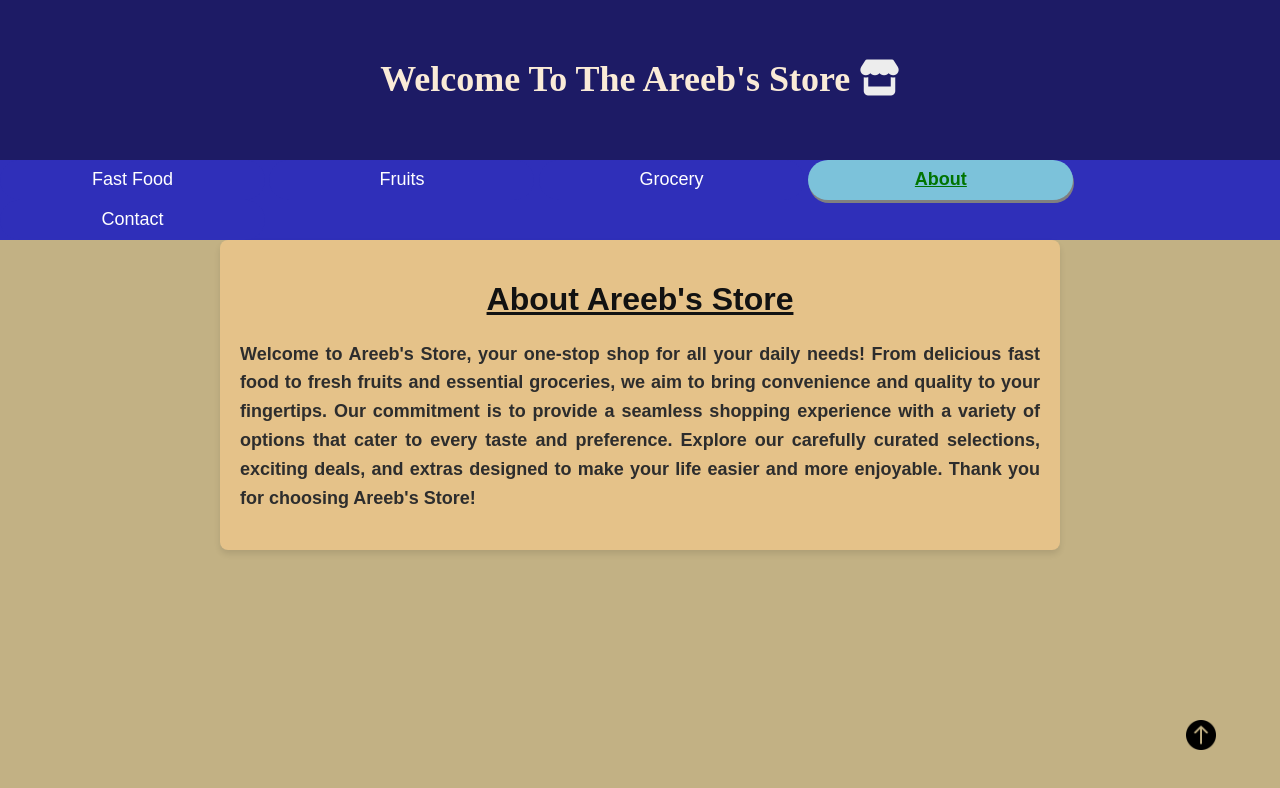
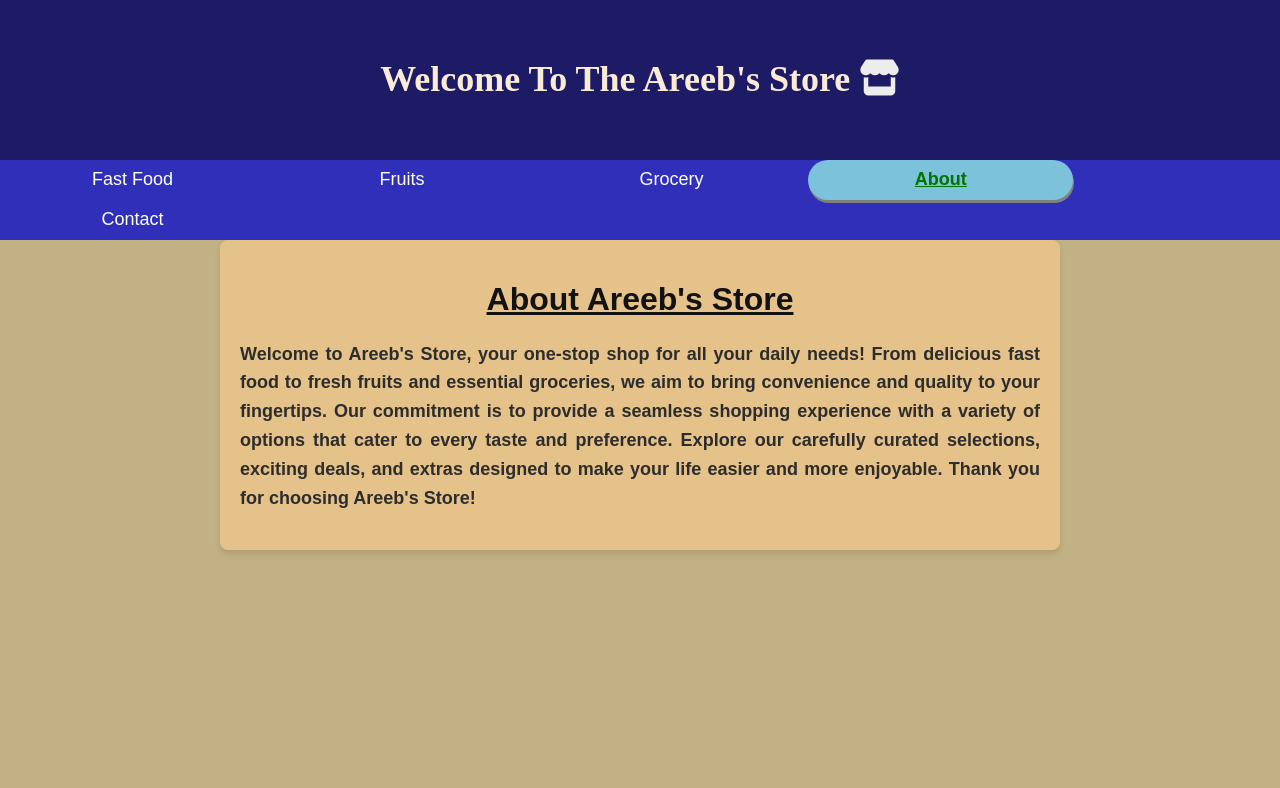
Before and after one commit to areeb9206/12th-Assignment, a plain HTML site: page about.html in a window 1280 px wide. Drawn offline with Linux system fonts and the light colour scheme.

Commit message:
Online Web Layout

```diff
--- a/about.html
+++ b/about.html
@@ -56,7 +56,6 @@
         and more enjoyable. Thank you for choosing Areeb's Store!
       </p>
     </div>
-    <a href="#"><img src="./images/up-arrow.png" alt="" style="position:fixed; top: 90%; bottom: 0%; right: 5%;" width="30px"></a>
 
   </body>
 </html>
```
Also changed, not shown: contact.html (+0 -1 lines).
